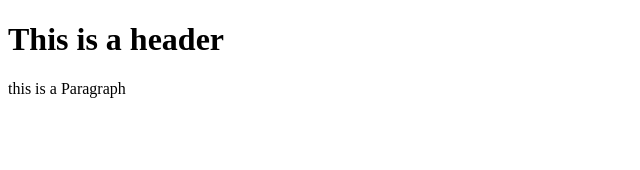
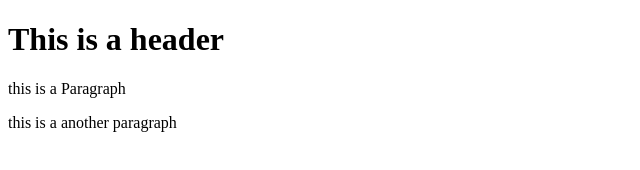
Before and after one commit to sonam-1990/git-test, a plain HTML site: page index.html in a window 1280 px wide. Shown: the whole page, without its empty margins (0-640 px from the left). Drawn offline with Linux system fonts and the light colour scheme.

Commit message:
third commit

```diff
--- a/index.html
+++ b/index.html
@@ -3,6 +3,7 @@
     <body>
         <h1>This is a header</h1>
         <p>this is a Paragraph</p>
+        <p>this is a another paragraph</p>
 
     </body>
 
```
